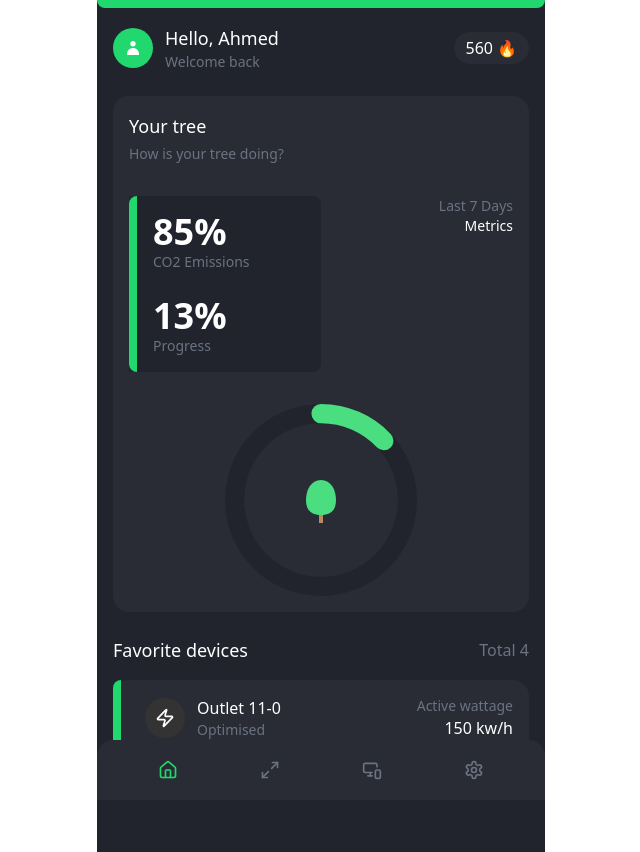
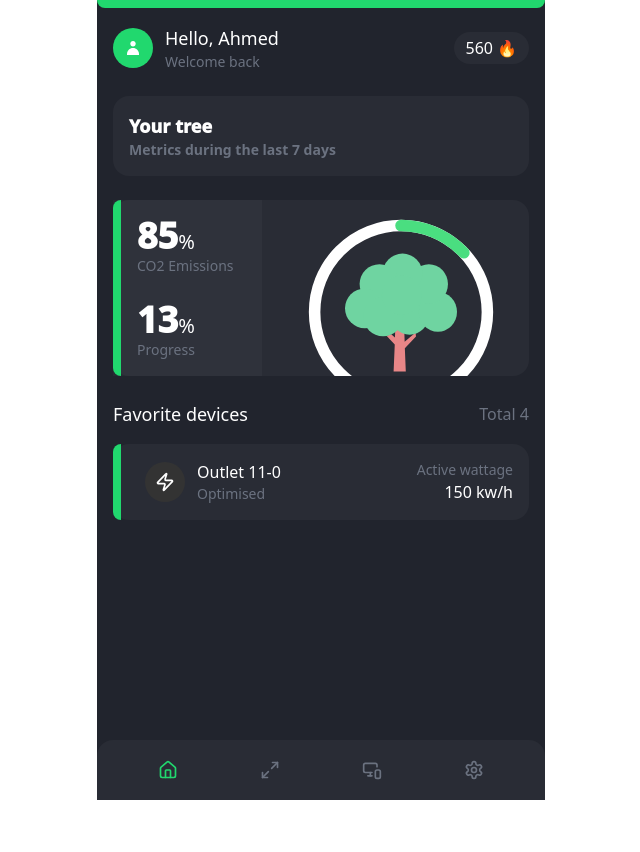
Before and after one commit to kaizerpwn/carbo, a Next.js app: page / in a window 1280 px wide. Shown: the whole page, without its empty margins (319-959 px from the left). After the commit the page ends 800 px from the top, so only its background shows below. Built offline with nearby package versions, Linux system fonts and the light colour scheme.

Commit message:
Enhance dashboard styling and update metrics display for better clarity

```diff
--- a/src/app/page.tsx
+++ b/src/app/page.tsx
@@ -33,33 +33,30 @@ export default function Dashboard() {
 
         <div className="bg-backgroundLight rounded-2xl mb-6">
           <div className="p-4">
-            <h2 className="text-white text-lg mb-1">Your tree</h2>
-            <p className="text-[#6B7280] text-sm">How is your tree doing?</p>
+            <h2 className="text-white text-lg font-[1000]">Your tree</h2>
+            <p className="text-[#6B7280] text-sm font-semibold">Metrics during the last 7 days</p>
           </div>
+        </div>
 
-          <div className="p-4">
+        <div className="bg-backgroundLight rounded-2xl mb-6">
+          <div className="flex relative overflow-hidden">
             <div className="flex justify-between items-start">
-              <div className="bg-backgroundDark w-48 rounded-r-lg p-4 relative">
+              <div className="bg-[#FFFFFF07] p-4 pr-7 relative w-full">
                 <div className="absolute left-0 top-0 bottom-0 w-2 bg-primaryColor rounded-bl-lg rounded-tl-lg" />
 
                 <div className="mb-6 ml-2">
-                  <div className="text-white text-4xl font-semibold">85%</div>
+                  <div className="text-white text-4xl font-[1000]">85<span className="text-xl font-[300]">%</span></div>
                   <div className="text-[#6B7280] text-sm">CO2 Emissions</div>
                 </div>
 
                 <div className="ml-2">
-                  <div className="text-white text-4xl font-semibold">13%</div>
+                  <div className="text-white text-4xl font-[1000]">13<span className="text-xl font-[300]">%</span></div>
                   <div className="text-[#6B7280] text-sm">Progress</div>
                 </div>
               </div>
-
-              <div className="text-right">
-                <div className="text-[#6B7280] text-sm">Last 7 Days</div>
-                <div className="text-white text-sm">Metrics</div>
-              </div>
             </div>
 
-            <div className="flex justify-center mt-8">
+            <div className="flex justify-center p-4 absolute right-0 mr-4">
               <div className="relative w-48 h-48">
                 <svg viewBox="0 0 100 100" className="transform -rotate-90">
                   <circle
@@ -67,8 +64,8 @@ export default function Dashboard() {
                     cy="50"
                     r="45"
                     fill="none"
-                    stroke="#21242D"
-                    strokeWidth="10"
+                    stroke="#FFF"
+                    strokeWidth="6"
                   />
                   <circle
                     cx="50"
@@ -76,19 +73,23 @@ export default function Dashboard() {
                     r="45"
                     fill="none"
                     stroke="#4ADE80"
-                    strokeWidth="10"
+                    strokeWidth="6"
                     strokeDasharray="282.6"
                     strokeDashoffset="246"
                     strokeLinecap="round"
                   />
                 </svg>
-                <div className="absolute inset-0 flex items-center justify-center">
-                  <svg width="60" height="60" viewBox="0 0 60 60">
-                    <path
-                      d="M30 10 C20 10 15 20 15 30 C15 40 20 45 30 45 C40 45 45 40 45 30 C45 20 40 10 30 10"
-                      fill="#4ADE80"
-                    />
-                    <rect x="28" y="45" width="4" height="8" fill="#bc8a5f" />
+                <div className="absolute inset-0 flex items-center justify-center p-10">
+                  <svg width="583" height="613" viewBox="0 0 583 613" fill="none" xmlns="http://www.w3.org/2000/svg">
+                    <path d="M260 436.5L240.5 420L216 427L259 472.5L253 613H316.5L311.5 493L369.5 431.5L367.5 411L310.5 459L308.5 397L261.5 394.5L260 436.5Z" fill="#E88687"/>
+                    <circle cx="336.5" cy="322.5" r="99.5" fill="#6FD4A1"/>
+                    <ellipse cx="483.5" cy="303.5" rx="99.5" ry="103.5" fill="#6FD4A1"/>
+                    <ellipse cx="436.5" cy="158.5" rx="99.5" ry="103.5" fill="#6FD4A1"/>
+                    <circle cx="299.5" cy="103.5" r="103.5" fill="#6FD4A1"/>
+                    <circle cx="179.5" cy="158.5" r="103.5" fill="#6FD4A1"/>
+                    <circle cx="103.5" cy="284.5" r="103.5" fill="#6FD4A1"/>
+                    <circle cx="198.5" cy="326.5" r="103.5" fill="#6FD4A1"/>
+                    <circle cx="295.5" cy="215.5" r="103.5" fill="#6FD4A1"/>
                   </svg>
                 </div>
               </div>
```
